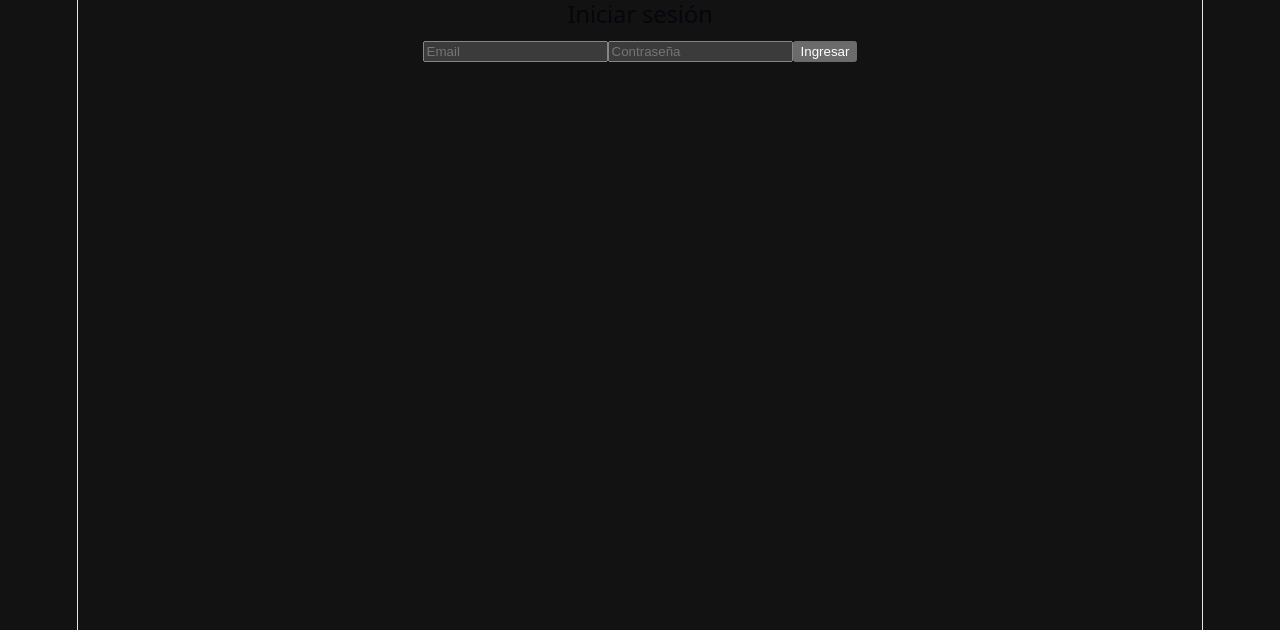
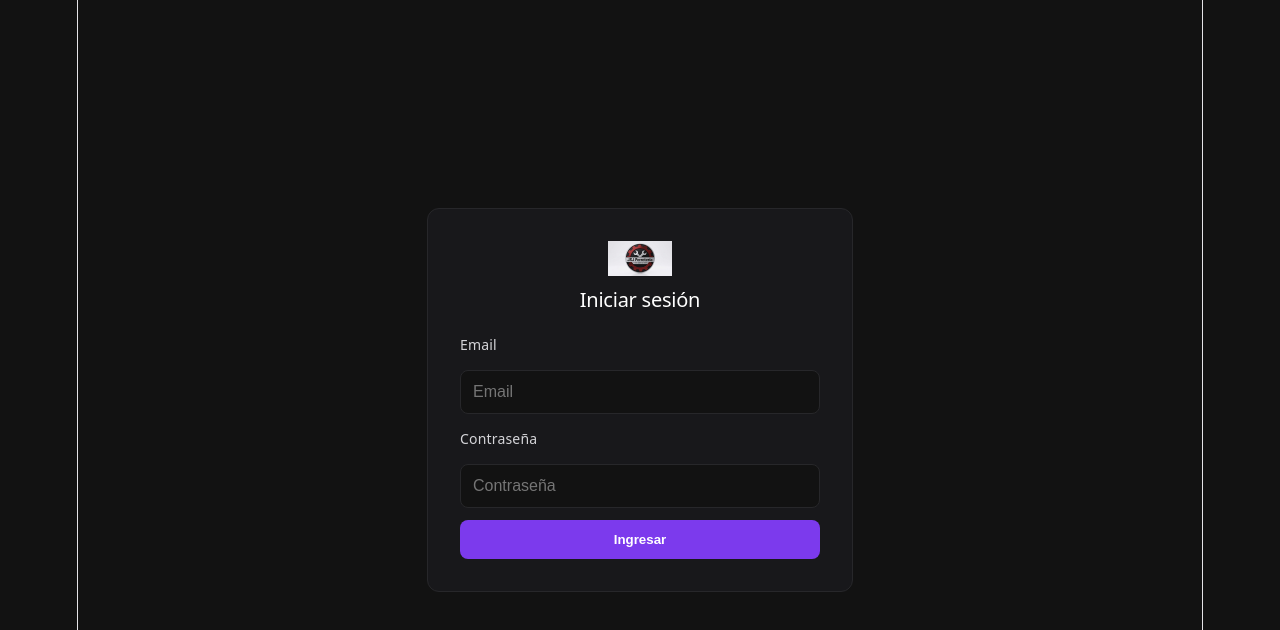
Before and after one commit to Genj32/tp-plataformas-ferreteria-jsj, a React app in the folder frontend/: page /login in a window 1280 px wide. Shown: the top 630 px of the page. Built offline with nearby package versions, Linux system fonts and the light colour scheme; the HTML template or start-up script is replaced by a standard one.

Commit message:
feat: login con diseño

```diff
--- a/frontend/src/data/usuarios.js
+++ b/frontend/src/data/usuarios.js
@@ -1,5 +1,5 @@
 export const usuarios = [
-{ id: 1, nombre: "Jonathan", email: "admin@jsj.com", password: "admin123", rol: "administrador" },
+{ id: 1, nombre: "Administrador", email: "admin@jsj.com", password: "admin123", rol: "administrador" },
 { id: 2, nombre: "Vendedor1", email: "vendedor@jsj.com", password: "vendedor123", rol: "vendedor" },
 { id: 3, nombre: "Cliente1", email: "cliente@jsj.com", password: "cliente123", rol: "cliente" },
 
--- /dev/null
+++ b/frontend/src/pages/Login.css
@@ -0,0 +1,70 @@
+.login-page {
+  min-height: 100vh;
+  display: flex;
+  justify-content: center;
+  align-items: center;
+}
+
+.login-card {
+  width: 100%;
+  max-width: 360px;
+  display: flex;
+  flex-direction: column;
+  gap: 12px;
+  padding: 32px;
+  background: #18181b;
+  border: 1px solid #27272a;
+  border-radius: 12px;
+}
+
+.login-logo {
+  width: 64px;
+  align-self: center;
+}
+
+.login-card h2 {
+  text-align: center;
+  color: #fff;
+  margin: 0 0 8px;
+  font-size: 20px;
+}
+
+.login-card label {
+  font-size: 14px;
+  color: #d4d4d8;
+  text-align: left;
+}
+
+.login-card input {
+  padding: 12px;
+  background: #121212;
+  border: 1px solid #27272a;
+  border-radius: 8px;
+  color: #fff;
+  font-size: 16px;
+}
+
+.login-card input:focus {
+  outline: none;
+  border-color: #7c3aed;
+}
+
+.login-card button {
+  padding: 12px;
+  background: #7c3aed;
+  color: #fff;
+  border: none;
+  border-radius: 8px;
+  font-weight: 600;
+  cursor: pointer;
+}
+
+.login-card button:hover {
+  background: #6d28d9;
+}
+
+.login-error {
+  color: #f87171;
+  font-size: 14px;
+  margin: 0;
+}
--- a/frontend/src/pages/Login.jsx
+++ b/frontend/src/pages/Login.jsx
@@ -1,6 +1,7 @@
 import { useState } from "react";
 import { useNavigate } from "react-router-dom";
 import { useAuth } from "../context/AuthContext";
+import "./Login.css";
 
 export default function Login() {
   const { login } = useAuth();
@@ -23,24 +24,33 @@ export default function Login() {
     }
   }
 
-  return (
-    <form onSubmit={manejarSubmit}>
+return (
+  <div className="login-page">
+    <form className="login-card" onSubmit={manejarSubmit}>
+      <img src="/img/logo.png" alt="JSJ" className="login-logo" />
       <h2>Iniciar sesión</h2>
+
+      <label htmlFor="email">Email</label>
       <input
+        id="email"
         type="email"
         placeholder="Email"
         value={email}
         onChange={(e) => setEmail(e.target.value)}
       />
-      {/* input de la contraseña: igual al de email, pero ¿qué type le toca? */}
+
+      <label htmlFor="password">Contraseña</label>
       <input
+        id="password"
         type="password"
         placeholder="Contraseña"
         value={password}
         onChange={(e) => setPassword(e.target.value)}
       />
-      {error && <p>{error}</p>}
+
+      {error && <p className="login-error">{error}</p>}
       <button type="submit">Ingresar</button>
     </form>
-  );
+  </div>
+);
 }
```
